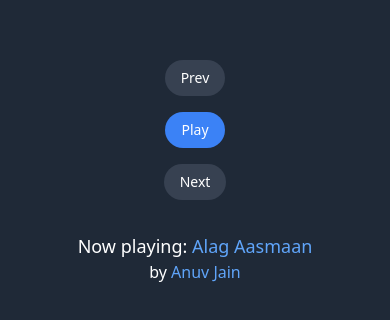
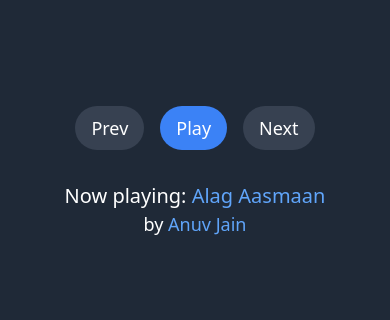
Before and after one commit to Siddharth-Dagar-25/Geet-Music-Player, a React (Create React App) app: page /track in a window 390 px wide. Shown: the part 250-570 px from the top of the page. Built offline with nearby package versions, Linux system fonts and the light colour scheme.

Commit message:
responsiveness added

```diff
--- a/src/components/Track.js
+++ b/src/components/Track.js
@@ -58,20 +58,20 @@ const Track = () => {
 
   return (
     <div className="flex flex-col items-center justify-center w-full min-h-screen p-4 bg-gray-800 text-white">
-      <div className="flex flex-col items-center md:flex-row md:items-center justify-center space-y-4 md:space-y-0 md:space-x-4">
-        <button onClick={prevSongHandler} className="px-4 py-2 text-sm bg-gray-700 hover:bg-gray-600 rounded-full md:text-base">
+      <div className="flex items-center justify-center space-x-4">
+        <button onClick={prevSongHandler} className="px-4 py-2 text-lg bg-gray-700 hover:bg-gray-600 rounded-full">
           Prev
         </button>
-        <button onClick={playPauseHandler} className="px-4 py-2 text-sm bg-blue-500 hover:bg-blue-400 rounded-full md:text-base">
+        <button onClick={playPauseHandler} className="px-4 py-2 text-lg bg-blue-500 hover:bg-blue-400 rounded-full">
           {isPlaying ? 'Pause' : 'Play'}
         </button>
-        <button onClick={nextSongHandler} className="px-4 py-2 text-sm bg-gray-700 hover:bg-gray-600 rounded-full md:text-base">
+        <button onClick={nextSongHandler} className="px-4 py-2 text-lg bg-gray-700 hover:bg-gray-600 rounded-full">
           Next
         </button>
       </div>
       <div className="mt-8 text-center">
-        <p className="text-lg md:text-xl">Now playing: <span className="text-blue-400">{songsData[currentSongIndex].song_name}</span></p>
-        <p className="text-md md:text-lg">by <span className="text-blue-400">{Array.isArray(songsData[currentSongIndex].artist_name) ? songsData[currentSongIndex].artist_name.join(", ") : songsData[currentSongIndex].artist_name}</span></p>
+        <p className="text-xl">Now playing: <span className="text-blue-400">{songsData[currentSongIndex].song_name}</span></p>
+        <p className="text-lg">by <span className="text-blue-400">{Array.isArray(songsData[currentSongIndex].artist_name) ? songsData[currentSongIndex].artist_name.join(", ") : songsData[currentSongIndex].artist_name}</span></p>
       </div>
     </div>
   );
```
